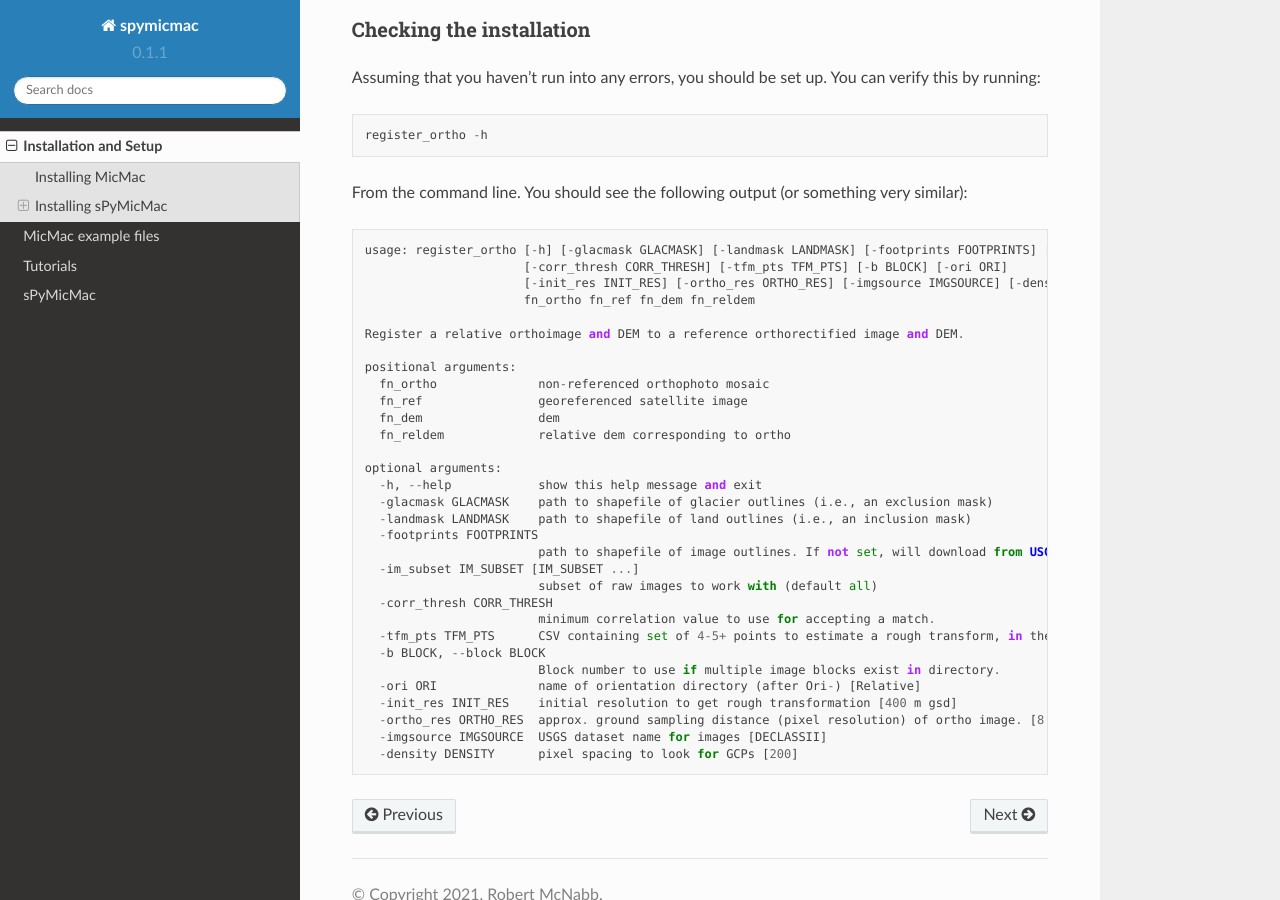
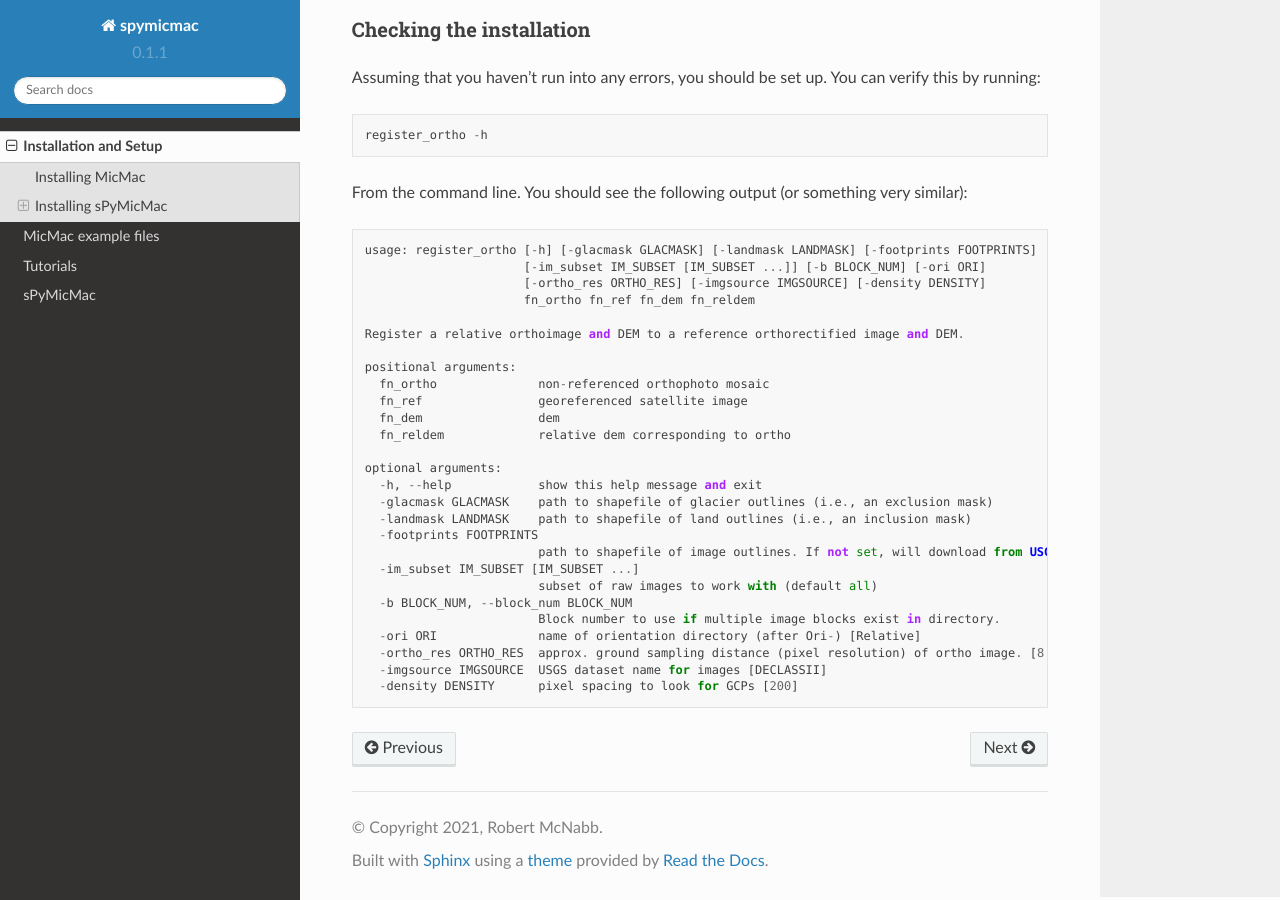
Before and after one commit to iamdonovan/spymicmac, a Sphinx documentation site: the page built from doc/setup.rst, in a window 1280 px wide and 900 px high, scrolled down 2946 px. Built offline with Sphinx 7.4.7 and the Read the Docs theme 2.0.0, drawn with Linux system fonts in a browser that asks for light colours.

Commit message:
remove old options from tools.register_ortho

```diff
--- a/doc/setup.rst
+++ b/doc/setup.rst
@@ -132,9 +132,9 @@ Assuming that you haven't run into any errors, you should be set up. You can ver
 From the command line. You should see the following output (or something very similar):
 ::
 
-    usage: register_ortho [-h] [-glacmask GLACMASK] [-landmask LANDMASK] [-footprints FOOTPRINTS] [-im_subset IM_SUBSET [IM_SUBSET ...]]
-                          [-corr_thresh CORR_THRESH] [-tfm_pts TFM_PTS] [-b BLOCK] [-ori ORI]
-                          [-init_res INIT_RES] [-ortho_res ORTHO_RES] [-imgsource IMGSOURCE] [-density DENSITY]
+    usage: register_ortho [-h] [-glacmask GLACMASK] [-landmask LANDMASK] [-footprints FOOTPRINTS]
+                          [-im_subset IM_SUBSET [IM_SUBSET ...]] [-b BLOCK_NUM] [-ori ORI]
+                          [-ortho_res ORTHO_RES] [-imgsource IMGSOURCE] [-density DENSITY]
                           fn_ortho fn_ref fn_dem fn_reldem
 
     Register a relative orthoimage and DEM to a reference orthorectified image and DEM.
@@ -153,13 +153,9 @@ From the command line. You should see the following output (or something very si
                             path to shapefile of image outlines. If not set, will download from USGS.
       -im_subset IM_SUBSET [IM_SUBSET ...]
                             subset of raw images to work with (default all)
-      -corr_thresh CORR_THRESH
-                            minimum correlation value to use for accepting a match.
-      -tfm_pts TFM_PTS      CSV containing set of 4-5+ points to estimate a rough transform, in the form I,J,X,Y.
-      -b BLOCK, --block BLOCK
+      -b BLOCK_NUM, --block_num BLOCK_NUM
                             Block number to use if multiple image blocks exist in directory.
       -ori ORI              name of orientation directory (after Ori-) [Relative]
-      -init_res INIT_RES    initial resolution to get rough transformation [400 m gsd]
       -ortho_res ORTHO_RES  approx. ground sampling distance (pixel resolution) of ortho image. [8 m]
       -imgsource IMGSOURCE  USGS dataset name for images [DECLASSII]
       -density DENSITY      pixel spacing to look for GCPs [200]
```
Also changed, not shown: 1 other file.
